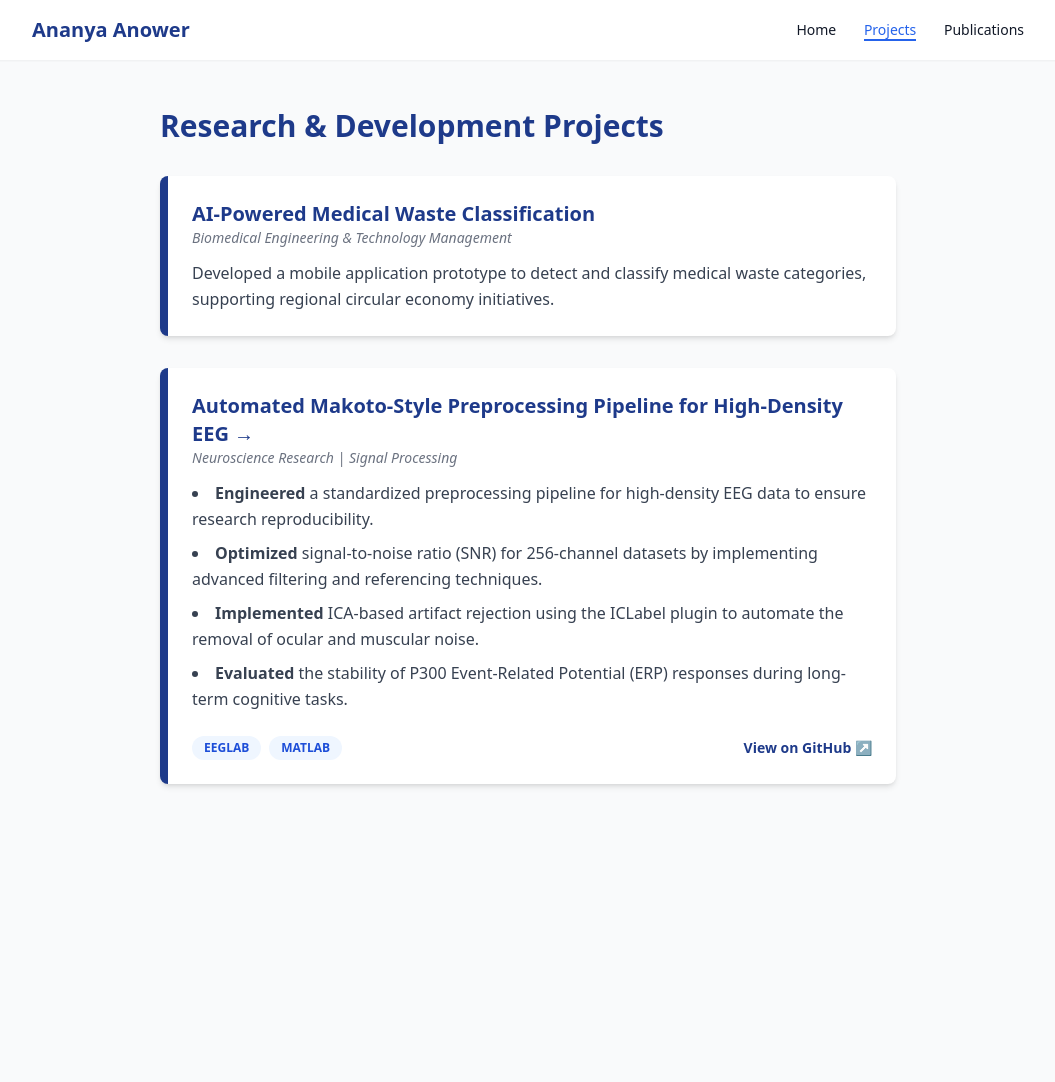
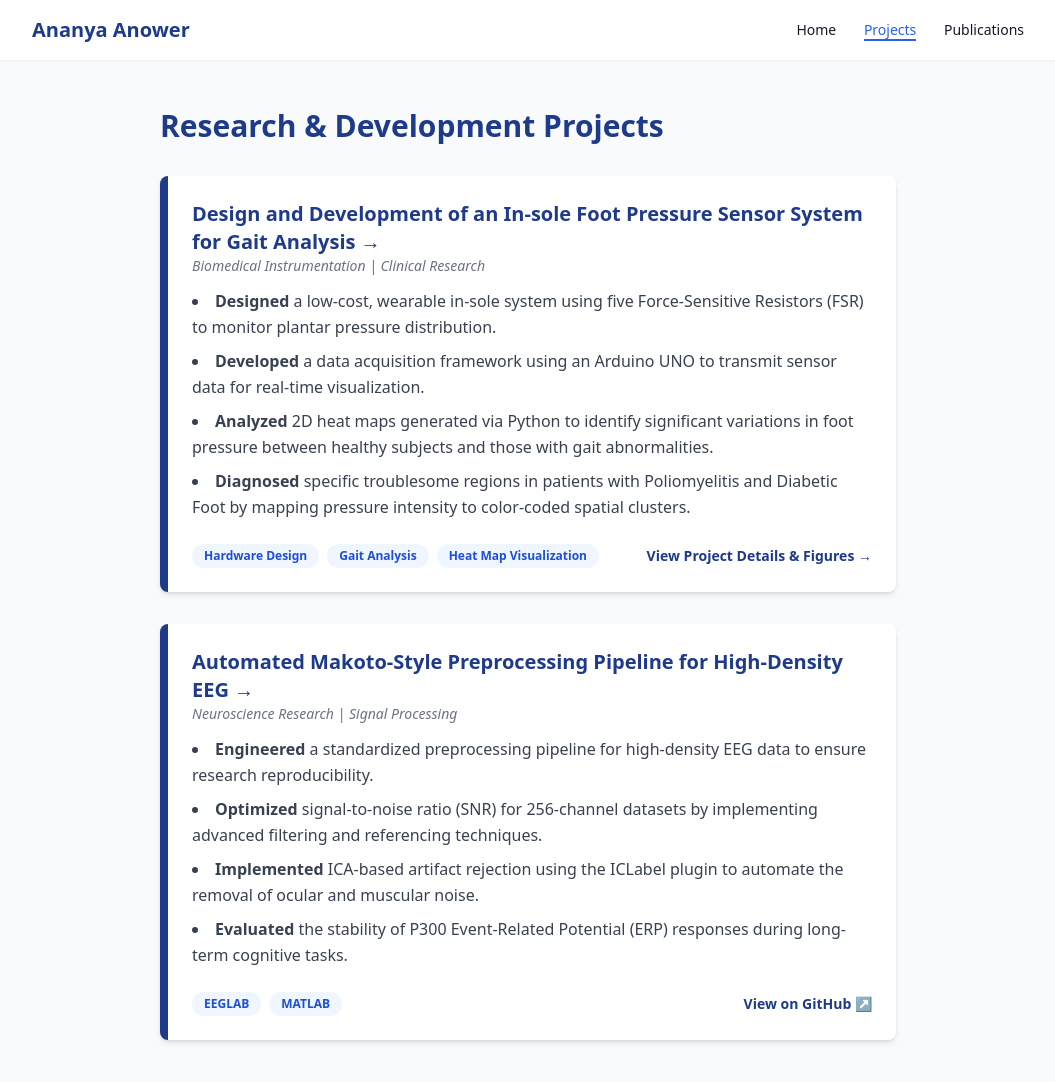
Before and after one commit to AnanyaAnower/AnanyaAnower.github.io, a Jekyll site: the page projects.html, which Jekyll copies as it is, in a window 1280 px wide and 1088 px high. Shown: the top 1082 px of the window, without its empty margins (112-1167 px from the left). Built offline with Jekyll 4.4.1, drawn with Linux system fonts in a browser that asks for light colours; nearby versions of some CDN libraries.

Commit message:
new project "gait-analysis-project' included

```diff
--- a/projects.html
+++ b/projects.html
@@ -25,12 +25,32 @@
         <h1 class="text-3xl font-bold text-blue-900 mb-8">Research & Development Projects</h1>
 
         <div class="space-y-8">
-            <!-- Project 1 -->
-            <div class="bg-white p-6 rounded-lg shadow-md border-l-8 border-blue-900">
-                <h3 class="font-bold text-xl text-blue-900">AI-Powered Medical Waste Classification</h3>
-                <p class="text-sm text-gray-500 italic mb-3">Biomedical Engineering & Technology Management</p>
-                <p class="text-gray-700 leading-relaxed">Developed a mobile application prototype to detect and classify medical waste categories, supporting regional circular economy initiatives.</p>
-            </div>
+            <!-- Project 1: Gait Analysis Research -->
+<div class="bg-white p-6 rounded-lg shadow-md border-l-8 border-blue-900">
+    <h3 class="font-bold text-xl text-blue-900 hover:text-blue-700 transition">
+        <a href="gait-analysis-project.html">Design and Development of an In-sole Foot Pressure Sensor System for Gait Analysis →</a>
+    </h3>
+    <p class="text-sm text-gray-500 italic mb-3">Biomedical Instrumentation | Clinical Research</p>
+
+    <ul class="list-disc list-inside text-gray-700 leading-relaxed space-y-2">
+        <li><span class="font-semibold">Designed</span> a low-cost, wearable in-sole system using five Force-Sensitive Resistors (FSR) to monitor plantar pressure distribution.</li>
+        <li><span class="font-semibold">Developed</span> a data acquisition framework using an Arduino UNO to transmit sensor data for real-time visualization.</li>
+        <li><span class="font-semibold">Analyzed</span> 2D heat maps generated via Python to identify significant variations in foot pressure between healthy subjects and those with gait abnormalities.</li>
+        <li><span class="font-semibold">Diagnosed</span> specific troublesome regions in patients with Poliomyelitis and Diabetic Foot by mapping pressure intensity to color-coded spatial clusters.</li>
+    </ul>
+
+    <div class="mt-6 flex items-center justify-between">
+        <div class="flex gap-2">
+            <span class="bg-blue-50 text-blue-700 px-3 py-1 rounded-full text-xs font-semibold">Hardware Design</span>
+            <span class="bg-blue-50 text-blue-700 px-3 py-1 rounded-full text-xs font-semibold">Gait Analysis</span>
+            <span class="bg-blue-50 text-blue-700 px-3 py-1 rounded-full text-xs font-semibold">Heat Map Visualization</span>
+        </div>
+        <!-- Link to the Project Gallery instead of GitHub -->
+        <a href="gait-analysis-project.html" class="text-sm font-bold text-blue-900 hover:underline flex items-center gap-1">
+            View Project Details & Figures →
+        </a>
+    </div>
+</div>
 
             <!-- Updated EEG Project Block with Repository Link -->
 <div class="bg-white p-6 rounded-lg shadow-md border-l-8 border-blue-900">
```
Also changed, not shown: gait-analysis-project.html (added, +53 -0 lines).
